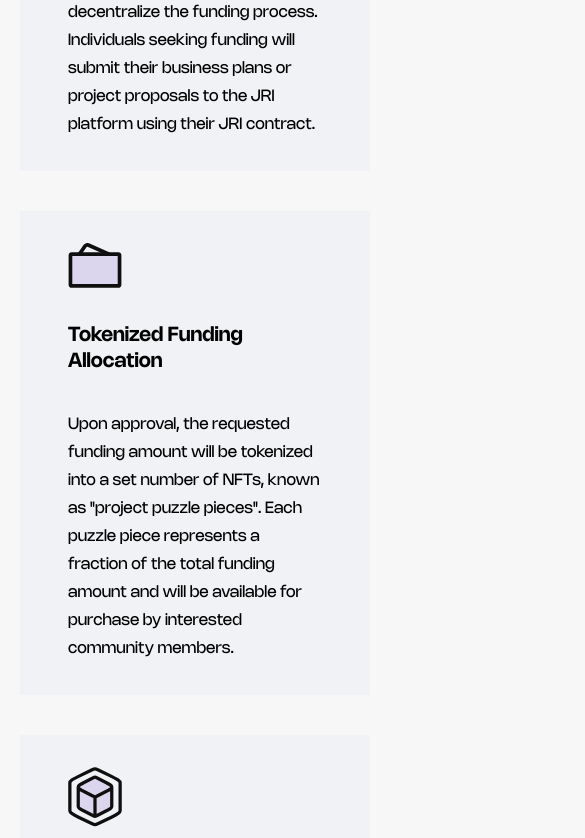
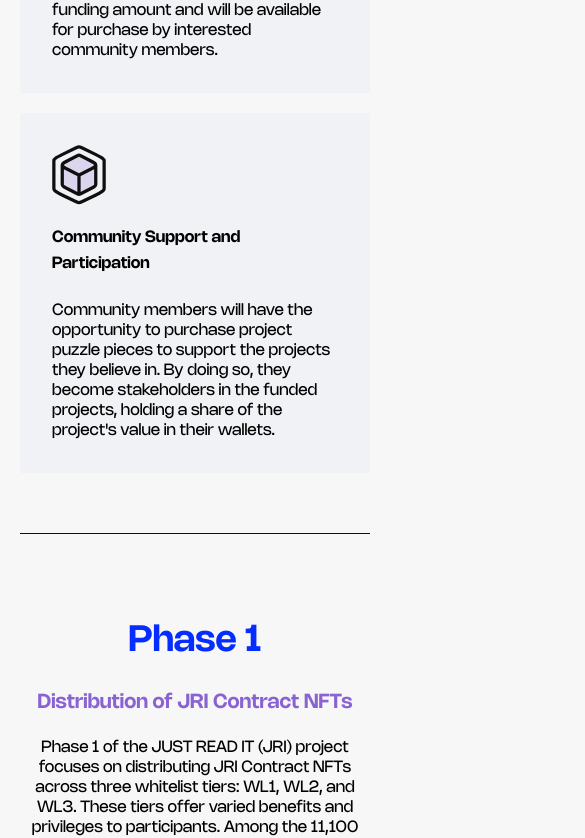
Before and after one commit to kasra-habibbeygi/JRI, a React (Vite) app: page /cool-version in a window 390 px wide. Shown: the part 1118-1956 px from the top of the page, 585 px wide, since content can reach past the window. Built offline with nearby package versions, Linux system fonts and the light colour scheme.

Commit message:
feat: responsive cool version page

```diff
--- a/src/commons/components/white-list/whiteList.tsx
+++ b/src/commons/components/white-list/whiteList.tsx
@@ -1,9 +1,10 @@
-import { WhiteListContainer } from './whiteList.style';
+import { ProgressBar, WhiteListContainer } from './whiteList.style';
 
 const WhiteList = () => {
     return (
         <WhiteListContainer>
             <small className='last-update'>Last Updated 14/06/2024</small>
+            <div className='table-field'>
                 <table>
                     <thead>
                         <tr>
@@ -29,13 +30,13 @@ const WhiteList = () => {
                                 </div>
                             </td>
                         </tr>
-                    <tr className='progress p-100'>
+                        <ProgressBar percent={100}>
                             <td></td>
                             <td></td>
                             <td></td>
                             <td></td>
                             <td>100/100</td>
-                    </tr>
+                        </ProgressBar>
                         <tr>
                             <td className='title'>WL 2</td>
                             <td>2st Day</td>
@@ -46,13 +47,13 @@ const WhiteList = () => {
                                 <span className='gold'>1000 Gold Tier</span>
                             </td>
                         </tr>
-                    <tr className='progress p-10'>
+                        <ProgressBar percent={40}>
                             <td></td>
                             <td></td>
                             <td></td>
                             <td></td>
                             <td>98/1000</td>
-                    </tr>
+                        </ProgressBar>
                         <tr>
                             <td className='title'>WL 3</td>
                             <td>3st Day</td>
@@ -63,15 +64,16 @@ const WhiteList = () => {
                                 <span className='silver'>10000 Silver Tier</span>
                             </td>
                         </tr>
-                    <tr className='progress p-0'>
+                        <ProgressBar percent={0}>
                             <td></td>
                             <td></td>
                             <td></td>
                             <td></td>
                             <td>0/10000</td>
-                    </tr>
+                        </ProgressBar>
                     </tbody>
                 </table>
+            </div>
         </WhiteListContainer>
     );
 };
--- a/src/pages/cool-version/css/contracts.style.ts
+++ b/src/pages/cool-version/css/contracts.style.ts
@@ -73,5 +73,64 @@ export const ContractsContainer = styled.section(
             color: #8d8c8c;
             border-color: #8d8c8c;
         }
+
+        @media (max-width: 1400px) {
+            ol {
+                grid-template-columns: auto auto auto;
+            }
+        }
+
+        @media (max-width: 992px) {
+            ol {
+                grid-template-columns: auto auto;
+            }
+        }
+
+        @media (max-width: 760px) {
+            margin-bottom: 80px;
+            padding-bottom: 60px;
+            margin-top: unset;
+
+            header {
+                margin-bottom: 48px;
+                text-align: center;
+
+                h3 {
+                    font-size: 36px;
+                    margin-bottom: 20px;
+                }
+
+                h4 {
+                    font-size: 20px;
+                    color: ${theme.colors.text.accent2};
+                    margin-bottom: 20px;
+                }
+
+                p {
+                    font-size: 16px;
+                    line-height: 20px;
+                }
+            }
+
+            ol {
+                grid-template-columns: auto;
+
+                li {
+                    width: 100%;
+
+                    b {
+                        display: block;
+                        font-size: 16px;
+                        margin-bottom: 24px;
+                    }
+
+                    small {
+                        font-size: 12px;
+                        line-height: 18px;
+                        display: flex;
+                    }
+                }
+            }
+        }
     `
 );
--- a/src/pages/cool-version/css/header.style.ts
+++ b/src/pages/cool-version/css/header.style.ts
@@ -65,5 +65,83 @@ export const HeaderContainer = styled.section(
                 }
             }
         }
+
+        @media (max-width: 1200px) {
+            .card-container .card-field {
+                gap: 10px;
+
+                .card {
+                    padding: 22px 28px;
+                }
+            }
+        }
+
+        @media (max-width: 992px) {
+            .card-container .card-field {
+                .card {
+                    flex: 1 0 45%;
+                }
+            }
+        }
+
+        @media (max-width: 760px) {
+            margin-top: 60px;
+
+            header {
+                margin-bottom: 80px;
+
+                h3 {
+                    font-size: 20px;
+                    color: ${theme.colors.text.accent1};
+                    margin-bottom: 20px;
+                }
+
+                p {
+                    font-size: 16px;
+                    line-height: 20px;
+                }
+            }
+
+            .card-container {
+                margin-bottom: 80px;
+                padding-bottom: 60px;
+
+                h3 {
+                    font-size: 20px;
+                    margin-bottom: 42px;
+                }
+
+                .card-field {
+                    gap: 20px;
+
+                    .card {
+                        background-color: #f0f2f5;
+                        padding: 32px;
+                        flex: 1 0 100%;
+
+                        .icon-field {
+                            height: 80px;
+                        }
+
+                        svg {
+                            width: 54px;
+                            height: auto;
+                            margin-bottom: 46px;
+                        }
+
+                        b {
+                            font-size: 16px;
+                            margin-bottom: 24px;
+                            height: unset;
+                        }
+
+                        p {
+                            font-size: 16px;
+                            line-height: 20px;
+                        }
+                    }
+                }
+            }
+        }
     `
 );
--- a/src/pages/cool-version/css/security.style.ts
+++ b/src/pages/cool-version/css/security.style.ts
@@ -45,5 +45,26 @@ export const SecurityContainer = styled.section(
                 }
             }
         }
+
+        @media (max-width: 992px) {
+            flex-direction: column;
+        }
+
+        @media (max-width: 760px) {
+            gap: 50px;
+
+            .left-side {
+                min-width: unset;
+
+                h3 {
+                    font-size: 20px;
+                    margin-bottom: 20px;
+                }
+
+                small {
+                    font-size: 16px;
+                }
+            }
+        }
     `
 );
--- a/src/pages/cool-version/css/trust.style.ts
+++ b/src/pages/cool-version/css/trust.style.ts
@@ -55,6 +55,44 @@ export const TrustContainer = styled.section(
                 margin-bottom: 121px;
             }
         }
+
+        @media (max-width: 760px) {
+            h3 {
+                font-size: 20px;
+                margin-bottom: 26px;
+            }
+
+            p {
+                font-size: 16px;
+                line-height: 20px;
+            }
+
+            .gradient {
+                margin-top: 80px;
+                font-size: 20px;
+            }
+
+            .next-Phase {
+                margin-top: 80px;
+                padding-top: 60px;
+
+                h2 {
+                    font-size: 36px;
+                }
+
+                p {
+                    font-size: 20px;
+                    margin-bottom: 64px;
+                }
+
+                button {
+                    font-size: 16px;
+                    width: 200px;
+                    height: 40px;
+                    margin-bottom: 80px;
+                }
+            }
+        }
     `
 );
 
@@ -69,5 +107,12 @@ export const GradientContainer = styled.div(
         text-align: center;
         margin-bottom: 120px;
         margin-top: 64px;
+
+        @media (max-width: 760px) {
+            font-size: 16px;
+            line-height: 20px;
+            padding: 60px 20px;
+            margin-bottom: 80px;
+        }
     `
 );
--- a/src/pages/cool-version/css/whiteListTable.style.ts
+++ b/src/pages/cool-version/css/whiteListTable.style.ts
@@ -28,5 +28,37 @@ export const WhiteListTableContainer = styled.section(
                 margin-bottom: 12px;
             }
         }
+
+        @media (max-width: 760px) {
+            margin-bottom: 80px;
+            padding-bottom: 60px;
+
+            h3 {
+                font-size: 20px;
+                margin-bottom: 20px;
+            }
+
+            ul {
+                list-style: none;
+                font-size: 20px;
+                margin-bottom: 52px;
+
+                li {
+                    flex-direction: column;
+                    gap: 12px;
+                    margin-bottom: 20px;
+
+                    b {
+                        font-size: 16px;
+                        font-weight: 600;
+                    }
+
+                    p {
+                        font-size: 16px;
+                        line-height: 20px;
+                    }
+                }
+            }
+        }
     `
 );
```
Also changed, not shown: src/commons/components/white-list/whiteList.style.ts (+58 -26 lines). Lines whose indentation alone changed are shown as unchanged.
